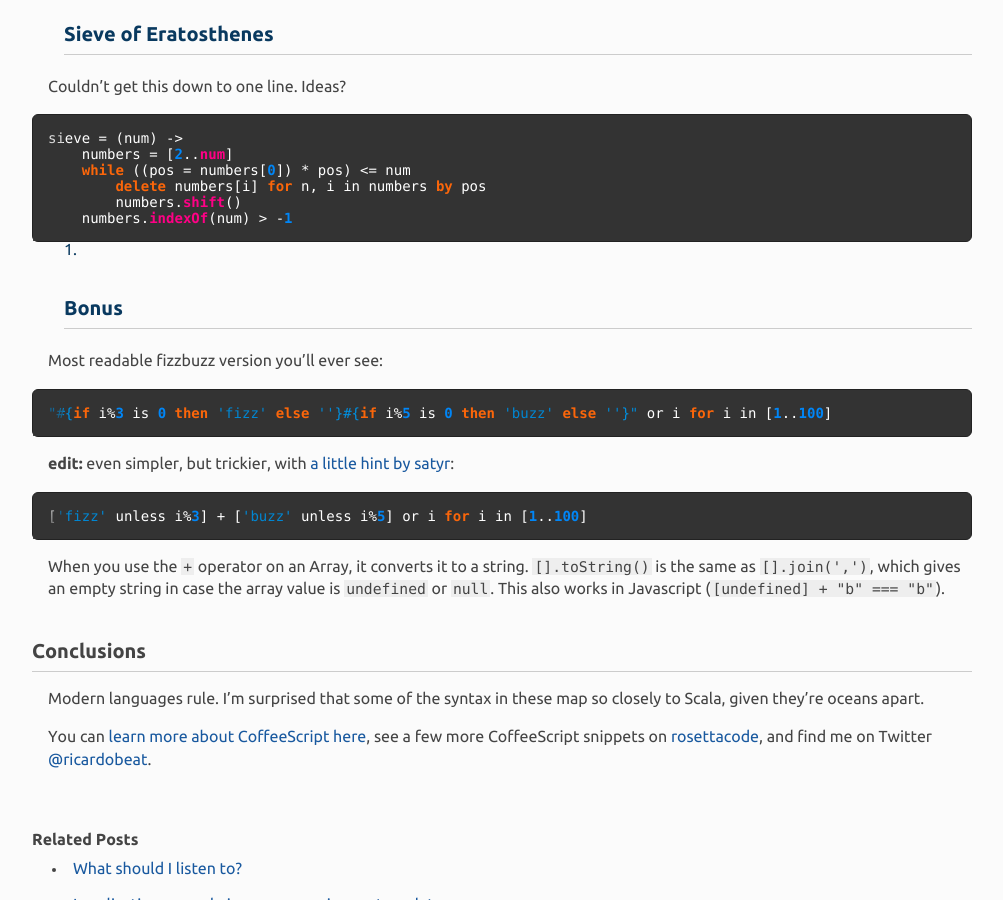
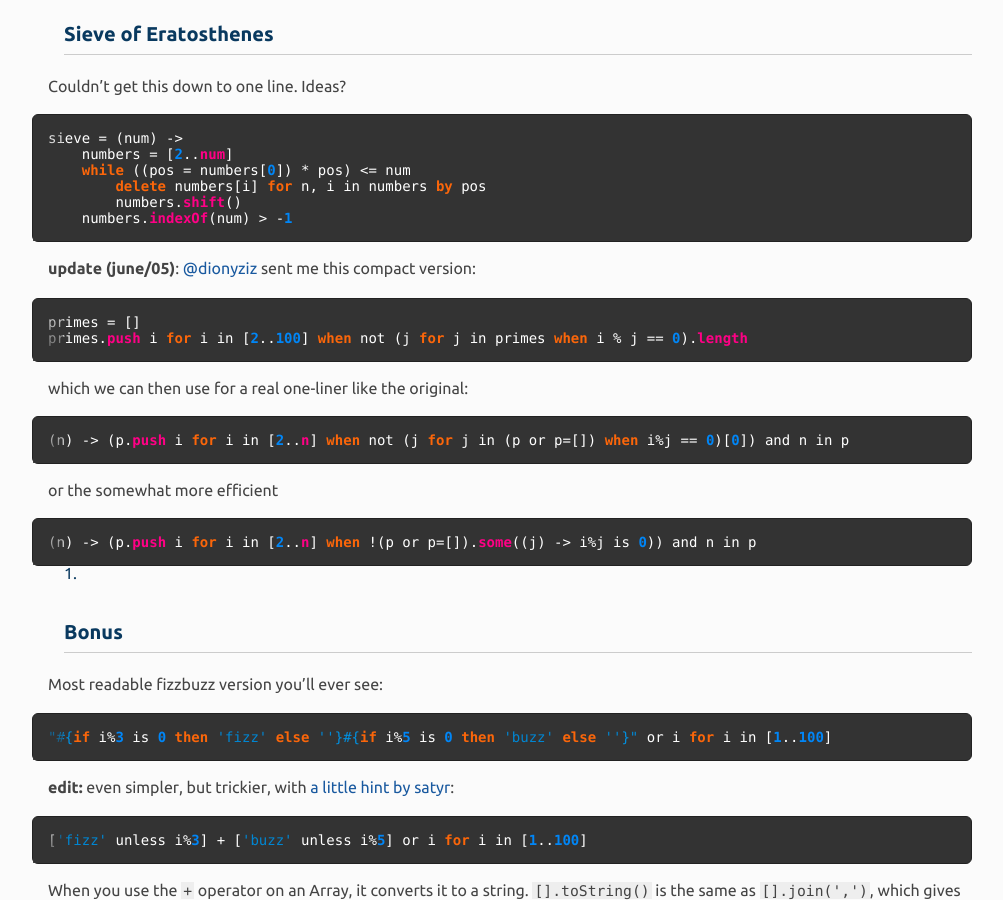
Before and after one commit to ricardobeat/ricardobeat.github.com, a Jekyll site: the page built from _posts/2011-06-02-10-CoffeeScript-One-Liners-to-Impress-Your-Friends.md, in a window 1280 px wide and 900 px high, scrolled down 2870 px. Shown: the whole window, without its empty margins (138-1141 px from the left). Built offline with Jekyll 4.4.1, drawn with Linux system fonts in a browser that asks for light colours; Markdown is read by kramdown in place of the engine named in the settings.

Commit message:
one-liner sieve of erasthotenes

```diff
--- a/_posts/2011-06-02-10-CoffeeScript-One-Liners-to-Impress-Your-Friends.md
+++ b/_posts/2011-06-02-10-CoffeeScript-One-Liners-to-Impress-Your-Friends.md
@@ -137,6 +137,24 @@ sieve = (num) ->
     numbers.indexOf(num) > -1
 {% endhighlight %}
 
+**update (june/05)**: [@dionyziz](http://twitter.com/dionyziz) sent me this compact version:
+
+{% highlight coffeescript %}
+primes = []
+primes.push i for i in [2..100] when not (j for j in primes when i % j == 0).length
+{% endhighlight %}
+
+which we can then use for a real one-liner like the original:
+
+{% highlight coffeescript %}
+(n) -> (p.push i for i in [2..n] when not (j for j in (p or p=[]) when i%j == 0)[0]) and n in p
+{% endhighlight %}
+
+or the somewhat more efficient
+
+{% highlight coffeescript %}
+(n) -> (p.push i for i in [2..n] when !(p or p=[]).some((j) -> i%j is 0)) and n in p
+{% endhighlight %}
 
 11. Bonus
 ---------
```
